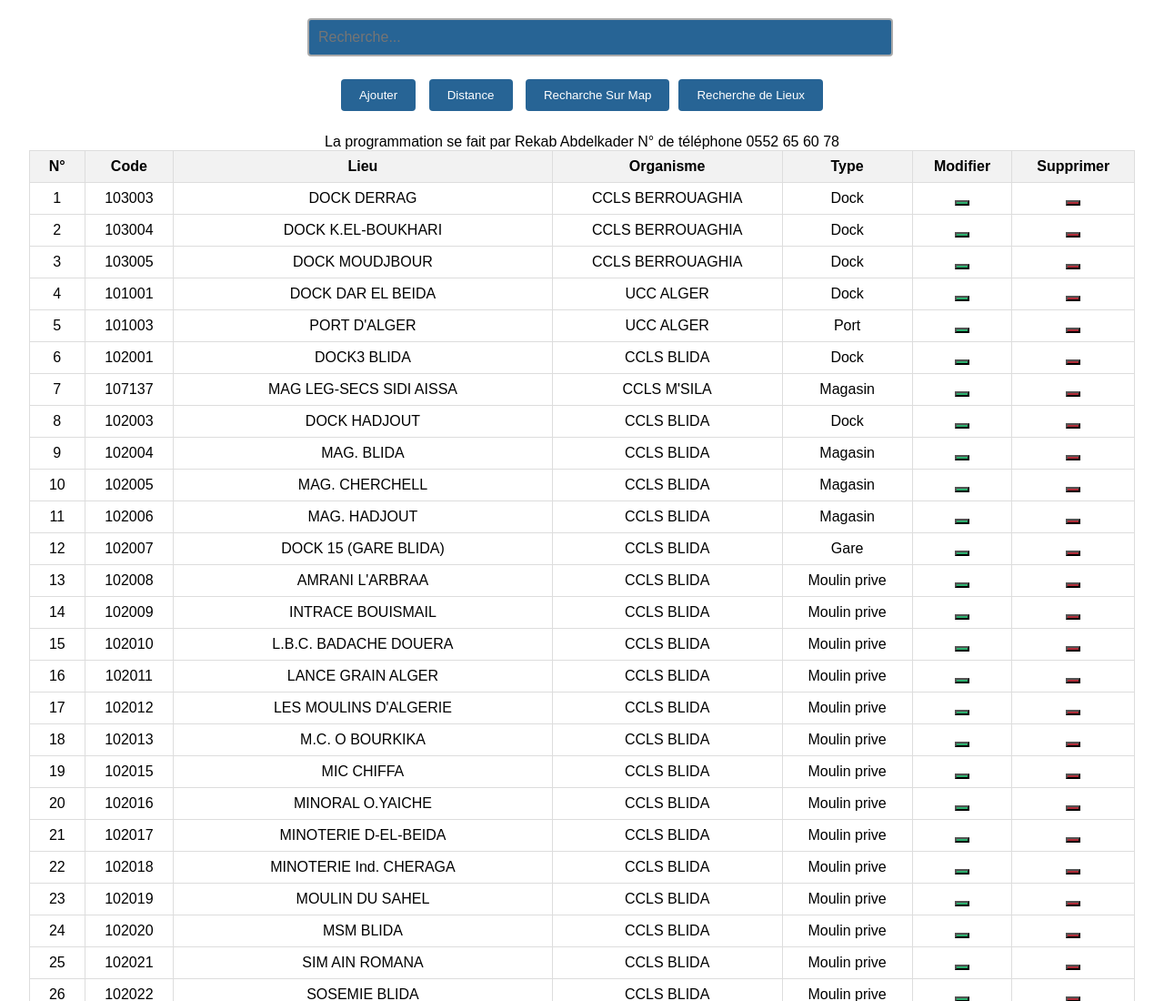
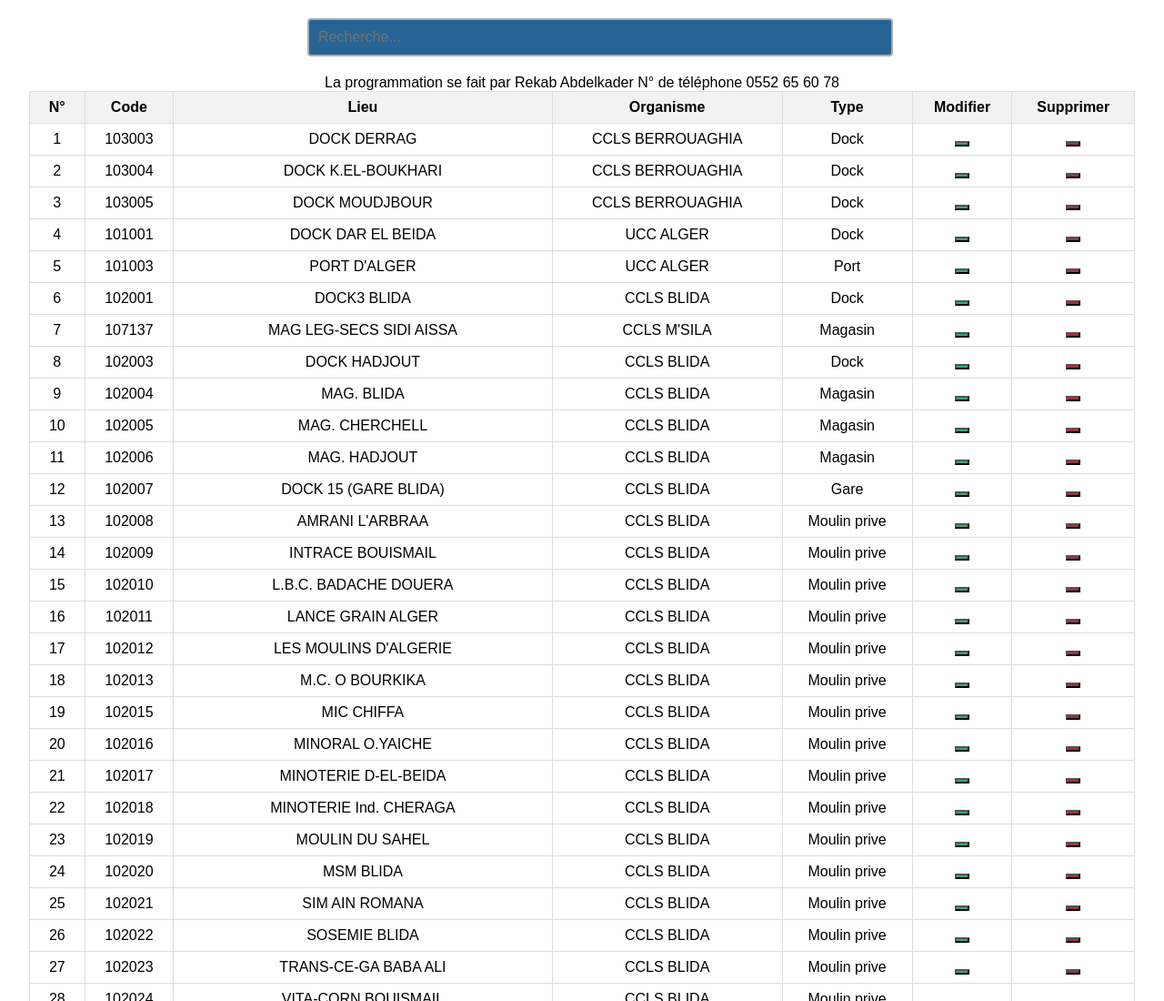
Before and after one commit to RayenDz/LieuOrg, a plain HTML site: page index.html in a window 1280 px wide. Shown: the top 1100 px of the page at 91% size. Drawn offline with Linux system fonts and the light colour scheme.

Commit message:
Update index.html

```diff
--- a/index.html
+++ b/index.html
@@ -124,16 +124,9 @@
         <i class="fas fa-search" onclick="searchData()" title="Rechercher"></i>
     </div>
 
-    <div class="actions">
-    <button onclick="addRow()">Ajouter</button>
-        <button id="distance_button">Distance</button>
-
-        <button onclick="window.location.href='https://www.google.com/maps/dir/OAIC+Direction+G%C3%A9n%C3%A9rale+(Office+Alg%C3%A9rien+Interprofessionnel+des+C%C3%A9r%C3%A9ales),+Rue+Djilali+BEN+AMARA,+%D8%B4%D8%B1%D8%A7%D9%82%D8%A9%E2%80%AD/CCLS+KHEMIS+MILIANA,+%D8%AE%D9%85%D9%8A%D8%B3+%D9%85%D9%84%D9%8A%D8%A7%D9%86%D8%A9%E2%80%AD/@36.511962,2.995354,10z/data=!3m1!4b1!4m13!4m12!1m5!1m1!1s0x128fb3079216c35b:0x6b224471d5bd5cf0!2m2!1d3.0580592!2d36.7791524!1m5!1m1!1s0x128594bdab41d885:0xa9ff69336800098f!2m2!1d2.2111124!2d36.2618538?entry=ttu'">
-            Recharche Sur Map
-
-        <button onclick="window.location.href='https://rayendz.github.io/RechMap/'">
-            Recherche de Lieux
-</div>
+
+
+
     <table class="tablErp" id="tableERP" align="center">
         <caption class="bk-co">La programmation se fait par Rekab Abdelkader N° de téléphone 0552 65 60 78</caption>
         <thead>
```
